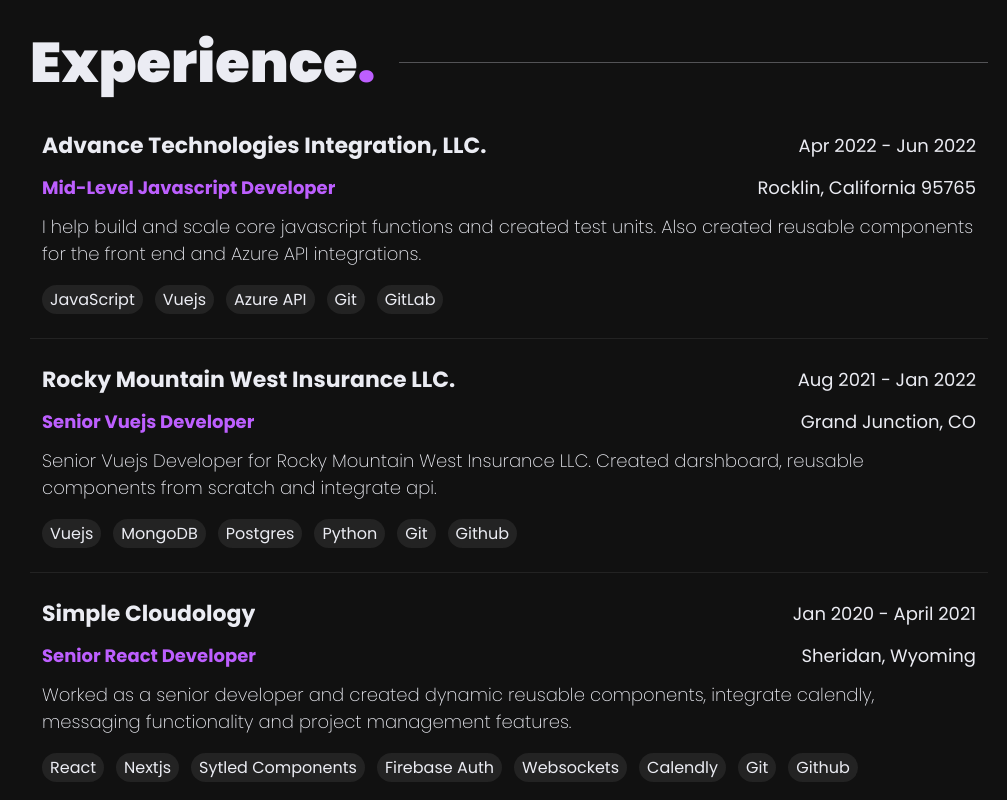
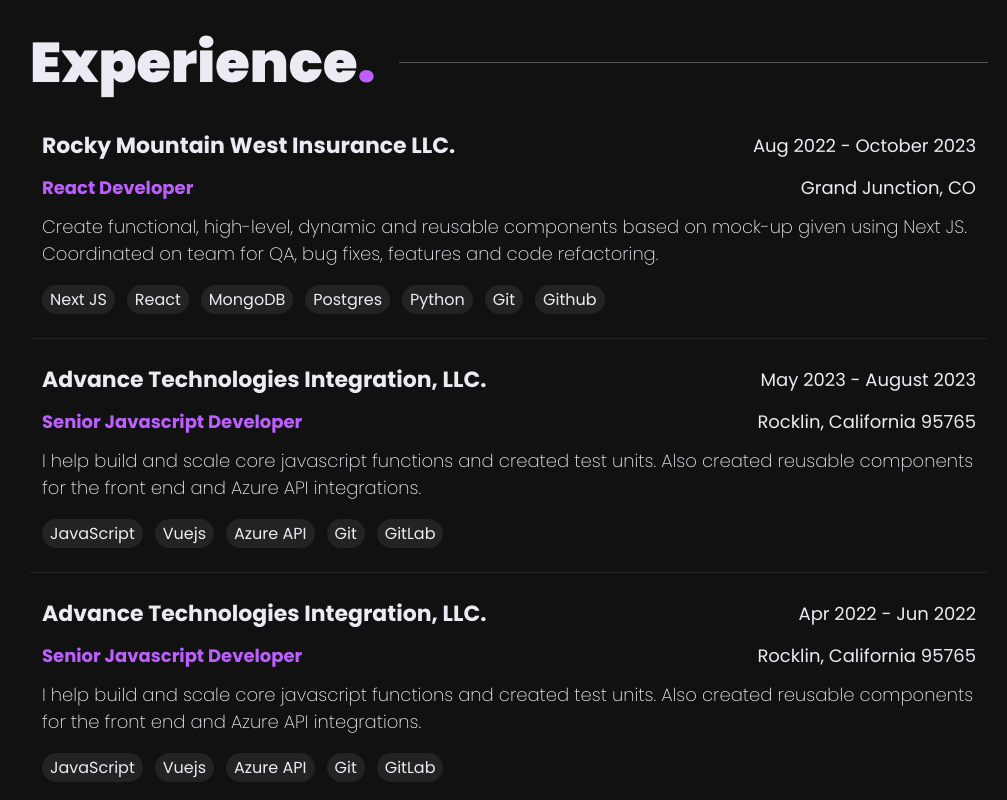
Before and after one commit to engida32/engida, a Next.js app: page / in a window 1280 px wide. Shown: the part 3160-3960 px from the top of the page, without its empty margins (161-1168 px from the left). Built offline with nearby package versions, Linux system fonts and the light colour scheme.

Commit message:
updated cv and experience

```diff
--- a/components/home/experience/Experience.tsx
+++ b/components/home/experience/Experience.tsx
@@ -13,51 +13,40 @@
 };
 
 const experience = [
-  // {
-  //   title: "Advance Technologies Integration, LLC.",
-  //   position: "Mid-Level Javascript Developer",
-  //   time: "May 2023 - Present",
-  //   location: "Rocklin, California 95765",
-  //   description:
-  //     "I help build and scale core javascript functions and created test units. Also created reusable components for the front end and Azure API integrations.",
-  //   tech: [
-  //     "JavaScript",
-  //     "Vuejs",
-  //     "Azure API",
-  //     "Git",
-  //     "GitLab",
-  //   ],
-  // },
-  // {
-  //   title: "Rocky Mountain West Insurance LLC.",
-  //   position: "React Developer",
-  //   time: "Aug 2022 - Present",
-  //   location: "Grand Junction, CO",
-  //   description:
-  //     "Create functional, high-level, dynamic and reusable components based on mock-up given. Coordinated on team for QA, bug fixes, features and code refactoring.",
-  //   tech: [
-  //     "React",
-  //     "MongoDB",
-  //     "Postgres",
-  //     "Python",
-  //     "Git",
-  //     "Github",
-  //   ],
-  // },
+  {
+    title: "Rocky Mountain West Insurance LLC.",
+    position: "React Developer",
+    time: "Aug 2022 - October 2023",
+    location: "Grand Junction, CO",
+    description:
+      "Create functional, high-level, dynamic and reusable components based on mock-up given using Next JS. Coordinated on team for QA, bug fixes, features and code refactoring.",
+    tech: [
+      "Next JS",
+      "React",
+      "MongoDB",
+      "Postgres",
+      "Python",
+      "Git",
+      "Github",
+    ],
+  },
   {
     title: "Advance Technologies Integration, LLC.",
-    position: "Mid-Level Javascript Developer",
+    position: "Senior Javascript Developer",
+    time: "May 2023 - August 2023",
+    location: "Rocklin, California 95765",
+    description:
+      "I help build and scale core javascript functions and created test units. Also created reusable components for the front end and Azure API integrations.",
+    tech: ["JavaScript", "Vuejs", "Azure API", "Git", "GitLab"],
+  },
+  {
+    title: "Advance Technologies Integration, LLC.",
+    position: "Senior Javascript Developer",
     time: "Apr 2022 - Jun 2022",
     location: "Rocklin, California 95765",
     description:
       "I help build and scale core javascript functions and created test units. Also created reusable components for the front end and Azure API integrations.",
-    tech: [
-      "JavaScript",
-      "Vuejs",
-      "Azure API",
-      "Git",
-      "GitLab",
-    ],
+    tech: ["JavaScript", "Vuejs", "Azure API", "Git", "GitLab"],
   },
   {
     title: "Rocky Mountain West Insurance LLC.",
@@ -65,15 +54,8 @@
     time: "Aug 2021 - Jan 2022",
     location: "Grand Junction, CO",
     description:
-      "Senior Vuejs Developer for Rocky Mountain West Insurance LLC. Created darshboard, reusable components from scratch and integrate api.",
-    tech: [
-      "Vuejs",
-      "MongoDB",
-      "Postgres",
-      "Python",
-      "Git",
-      "Github",
-    ],
+      "Senior Vuejs Developer for Rocky Mountain West Insurance LLC. Created dashboard, reusable components from scratch and integrate api.",
+    tech: ["Vuejs", "MongoDB", "Postgres", "Python", "Git", "Github"],
   },
   {
     title: "Simple Cloudology",
@@ -100,12 +82,6 @@
     location: "Palanginan, Zambales",
     description:
       "Managed and created complex projects from start to finish and also collaborated with other developers. Translated requirements into polished, high-level web application.",
-    tech: [
-      "Vuejs",
-      "Laravel",
-      "Tailwind",
-      "Git",
-      "Github"
-    ],
+    tech: ["Vuejs", "Laravel", "Tailwind", "Git", "Github"],
   },
 ];
```
Also changed, not shown: 1 other file (tests, documents, lock files or other folders).
